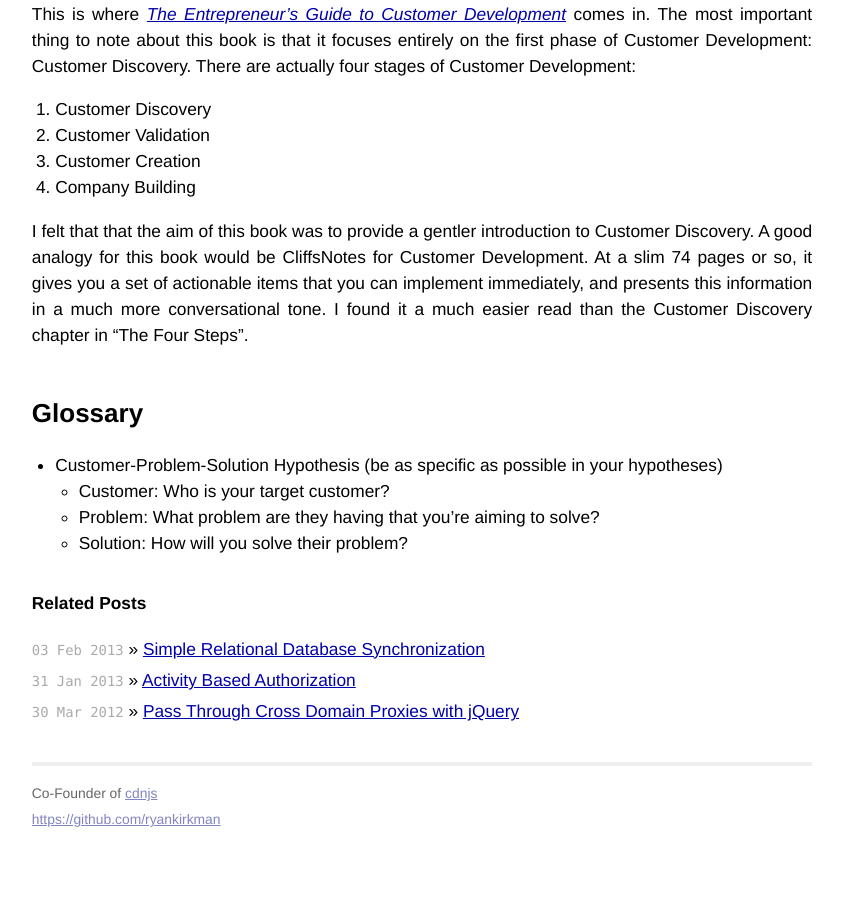
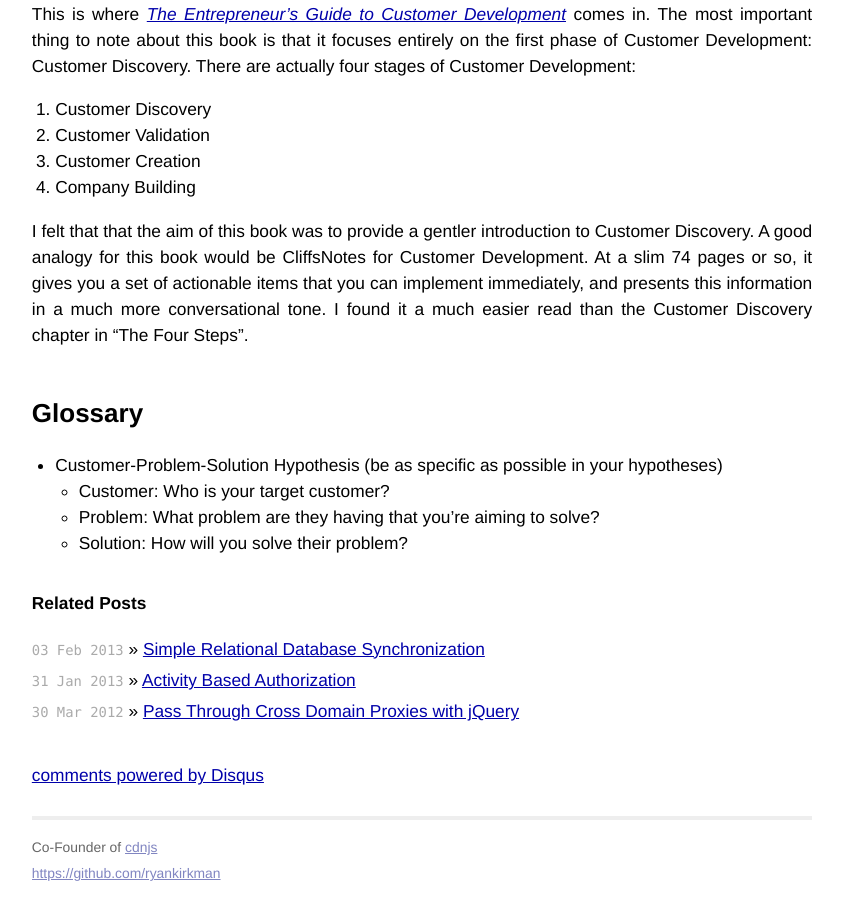
Before and after one commit to ryankirkman/ryankirkman.github.com, a Jekyll site: the page built from _posts/2012-03-26-book-summary-customer-development.md, in a window 1280 px wide and 900 px high, scrolled down 1217 px. Shown: the whole window, without its empty margins (218-1061 px from the left). Built offline with Jekyll 4.4.1, drawn with Linux system fonts in a browser that asks for light colours; Markdown is read by kramdown in place of the engine named in the settings; comment, search, counter and statistics services are not loaded; before the commit the page ends 2063 px from its top, so only the background shows below that.

Commit message:
Added disqus and fixed some spelling

```diff
--- a/_layouts/post.html
+++ b/_layouts/post.html
@@ -13,3 +13,18 @@
     {% endfor %}
   </ul>
 </div>
+
+<div id="disqus_thread"></div>
+<script type="text/javascript">
+    /* * * CONFIGURATION VARIABLES: EDIT BEFORE PASTING INTO YOUR WEBPAGE * * */
+    var disqus_shortname = 'ryankirkman'; // required: replace example with your forum shortname
+
+    /* * * DON'T EDIT BELOW THIS LINE * * */
+    (function() {
+        var dsq = document.createElement('script'); dsq.type = 'text/javascript'; dsq.async = true;
+        dsq.src = 'http://' + disqus_shortname + '.disqus.com/embed.js';
+        (document.getElementsByTagName('head')[0] || document.getElementsByTagName('body')[0]).appendChild(dsq);
+    })();
+</script>
+<noscript>Please enable JavaScript to view the <a href="http://disqus.com/?ref_noscript">comments powered by Disqus.</a></noscript>
+<a href="http://disqus.com" class="dsq-brlink">comments powered by <span class="logo-disqus">Disqus</span></a>
--- a/_posts/2012-03-26-book-summary-customer-development.md
+++ b/_posts/2012-03-26-book-summary-customer-development.md
@@ -1,9 +1,9 @@
 ---
 layout: post
-title: Book Summary - The Entrepreneur’s Guide to Customer Development
+title: Book Summary - The Entrepreneur's Guide to Customer Development
 ---
 
-Book Summary - The Entrepreneur’s Guide to Customer Development
+Book Summary - The Entrepreneur's Guide to Customer Development
 ===============================================================
 
 What follows is a bullet point summary of what I thought were the most important parts of this book.
```
